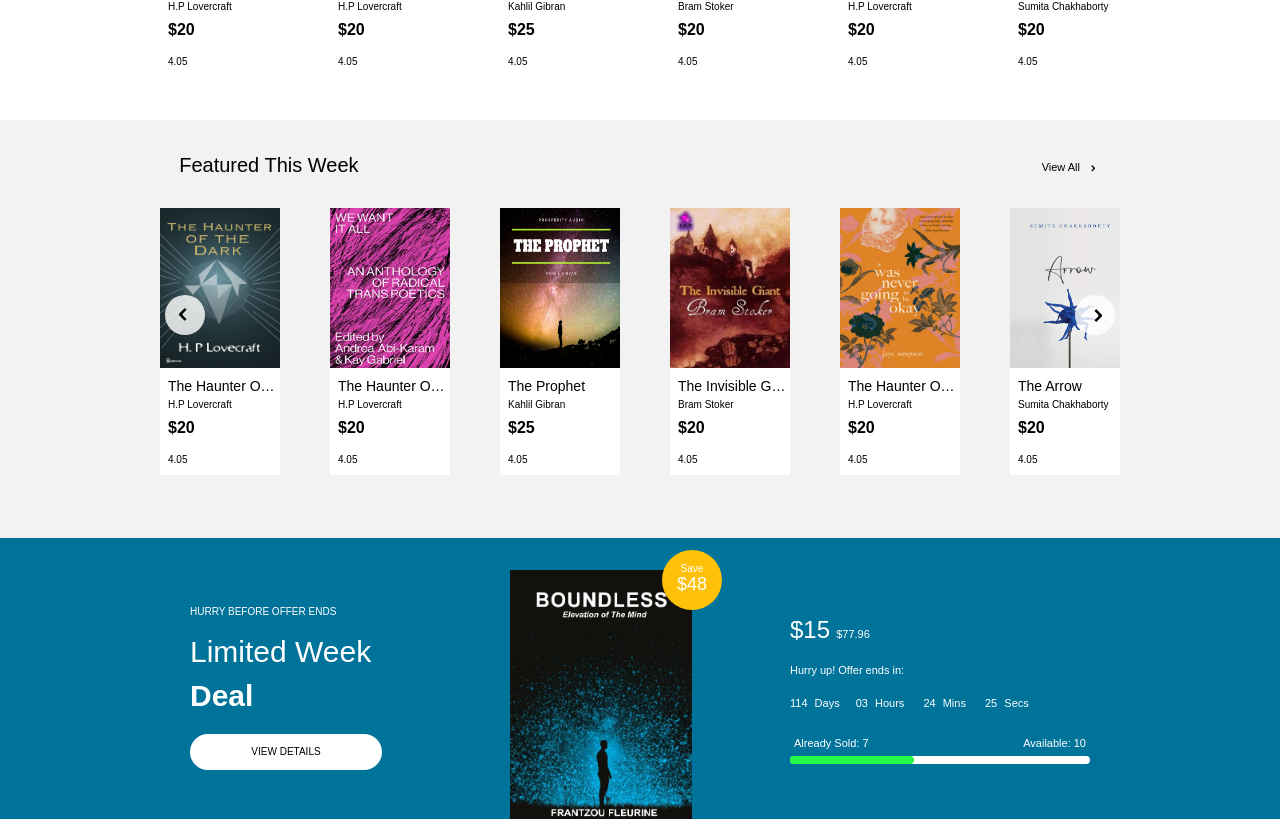
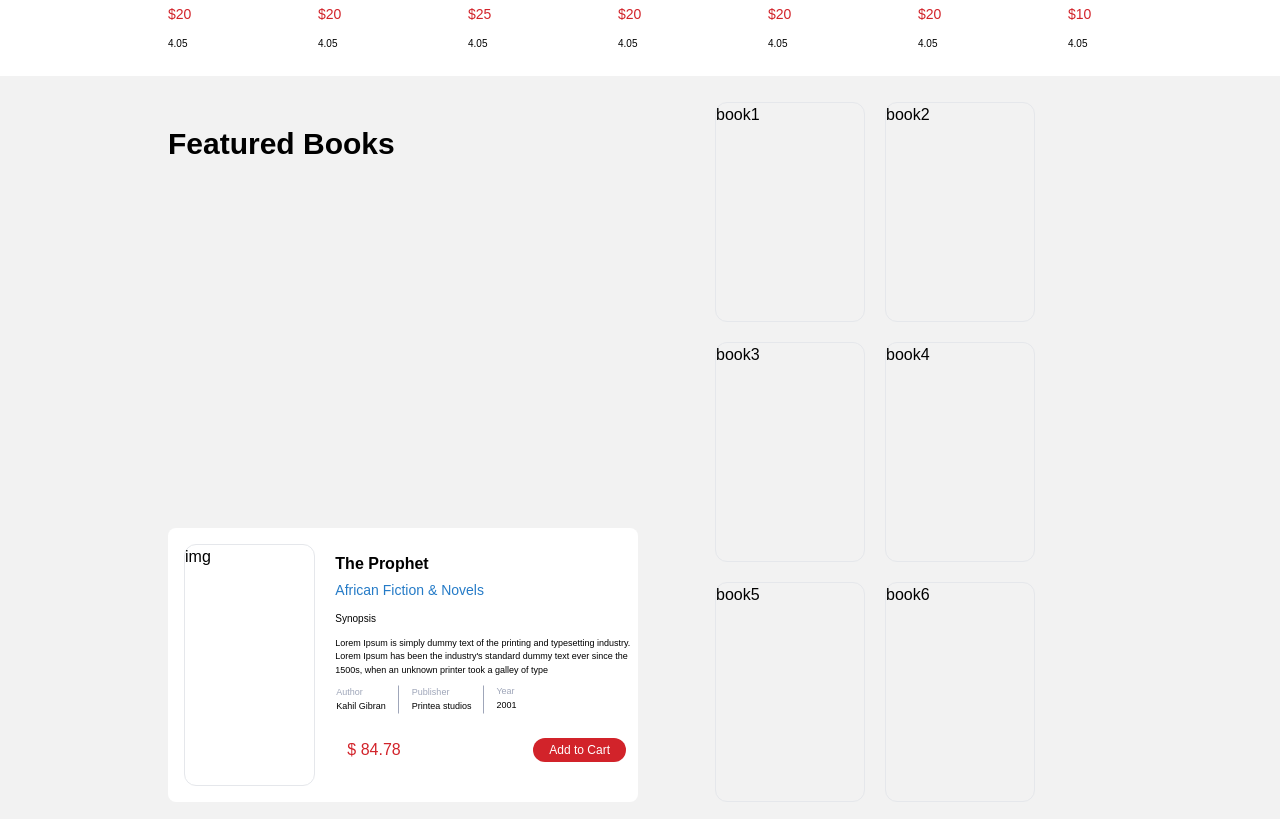
Before and after one commit to ug-tickets/AB-Web, a Next.js app: page / in a window 1280 px wide. Shown: the part 928-1747 px from the top of the page. Built offline with nearby package versions, Linux system fonts and the light colour scheme.

Commit message:
AB-20: Featured section

```diff
--- a/components/bookSlider/book-slider.module.css
+++ b/components/bookSlider/book-slider.module.css
@@ -1,16 +1,16 @@
 .bookSliderBook {
-  width: 120px;
+  width: 130px;
   height: 100%;
-  margin-right: 50px;
+  margin-right: 20px;
 }
 .bookSliderBook img {
   width: 100%;
-  height: 160px;
+  height: 200px;
 }
 .prv {
   position: absolute;
   top: 30%;
-  left: 5px;
+  left: 1px;
   z-index: 1;
   width: 40px;
   height: 40px;
@@ -19,11 +19,12 @@
   cursor: pointer;
   padding-top: 3px;
   transform: rotate(-90deg);
+  box-shadow: 1px 1px 4px 1px #5a5a5a;
 }
 .nxt {
   position: absolute;
   top: 30%;
-  right: 5px;
+  right: 1px;
   z-index: 1;
   width: 40px;
   height: 40px;
@@ -33,6 +34,7 @@
   cursor: pointer;
   overflow: hidden;
   transform: rotate(90deg);
+  box-shadow: 1px 1px 4px 1px #5a5a5a;
 }
 .nxt::before {
   content: "\2303";
--- a/components/bookSlider/bookSlider.js
+++ b/components/bookSlider/bookSlider.js
@@ -6,14 +6,16 @@ const BookSlider = ({ sliderBooks }) => {
   if (!sliderBooks) return <></>;
   const outerSliderWidth = useRef(0);
   const totalBks = sliderBooks.length;
-  const innerSliderWidth = (120 + 50) * totalBks;
+  const innerSliderWidth = (130 + 20) * totalBks;
   const slides = sliderBooks.map((book, i) => (
     <div key={i} className={styles["bookSliderBook"]}>
       <img src={book.imgUrl} />
       <div className="py-2 pl-2 pr-1 bg-white">
         <div className="font-medium truncate text-[14px]">{book.title}</div>
         <div className="font-light text-[10px] truncate">{book.author}</div>
-        <div className="font-semibold mt-1 mb-3">{book.price}</div>
+        <div className="font-medium mt-1 mb-3 text-sm text-[#D2232A]">
+          {book.price}
+        </div>
         <div className="font-light text-[10px]">{book.rating}</div>
       </div>
     </div>
@@ -53,7 +55,7 @@ const BookSlider = ({ sliderBooks }) => {
     <div
       style={{
         width: "100%",
-        height: "290px",
+        height: "300px",
         "margin-bottom": "20px",
         position: "relative",
         overflow: "hidden",
--- /dev/null
+++ b/components/featured-section/featured.js
@@ -0,0 +1,79 @@
+import React from "react";
+import styles from "./featured.module.css";
+import clsx from "clsx";
+
+const Featured = () => {
+  return (
+    <div className="flex flex-wrap min-h-[449px] h-auto ml-2">
+      <div className="flex-1 mr-3 flex flex-col justify-between min-w-[450px]">
+        <div className="text-sm md:text-[30px] mb-5 md:mb-16 mt-14 font-bold">
+          Featured Books
+        </div>
+        <div className="flex bg-white rounded-lg py-0 mb-5">
+          <div className={styles["deno"]}>
+            <div className=" rounded h-full ml-4 mb-4 mr-1 py-4">
+              <div className="w-full h-full border rounded-xl">img</div>
+            </div>
+          </div>
+          <div className={clsx(styles["ivy"], "py-5 pl-4")}>
+            <div className="leading-8 font-bold">The Prophet</div>
+            <div className="font-light text-[14px] text-[#257BC7]">
+              {"African Fiction & Novels"}
+            </div>
+            <div className="font-medium text-[10px] leading-9">Synopsis</div>
+            <div className="text-[9px] pr-1">
+              Lorem Ipsum is simply dummy text of the printing and typesetting
+              industry. Lorem Ipsum has been the industry's standard dummy text
+              ever since the 1500s, when an unknown printer took a galley of
+              type
+            </div>
+            <div className="flex my-1 py-1 text-[9px] text-left">
+              <div className="border border-r-[#9FA6B9] border-white pr-3">
+                <div className="text-[#9FA6B9]">Author</div>
+                Kahil Gibran
+              </div>
+              <div className="px-3 border border-r-[#9FA6B9] border-white">
+                <div className="text-[#9FA6B9]">Publisher</div>
+                Printea studios
+              </div>
+              <div className="px-3">
+                <div className="text-[#9FA6B9]">Year</div>
+                2001
+              </div>
+            </div>
+            <div className="flex justify-between px-3 my-5">
+              <div className="text-[#D2232A]">$ 84.78</div>
+              <button className="bg-[#D2232A] px-4 py-1 text-xs text-white rounded-[30px]">
+                Add to Cart
+              </button>
+            </div>
+          </div>
+        </div>
+      </div>
+      <div className=" flex-1 min-w-[450px] mt-0 md:mt-6">
+        <div className="flex flex-wrap justify-center">
+          <div className="w-[150px] border h-[220px] rounded-xl mr-5 mb-5">
+            book1
+          </div>
+          <div className="w-[150px] border h-[220px] rounded-xl mr-5 mb-5">
+            book2
+          </div>
+          <div className="w-[150px] border h-[220px] rounded-xl mr-5 mb-5">
+            book3
+          </div>
+          <div className="w-[150px] border h-[220px] rounded-xl mr-5 mb-5">
+            book4
+          </div>
+          <div className="w-[150px] border h-[220px] rounded-xl mr-5 mb-5">
+            book5
+          </div>
+          <div className="w-[150px] border h-[220px] rounded-xl mr-5 mb-5">
+            book6
+          </div>
+        </div>
+      </div>
+    </div>
+  );
+};
+
+export { Featured };
--- /dev/null
+++ b/components/featured-section/featured.module.css
@@ -0,0 +1,6 @@
+.deno {
+  flex: 1;
+}
+.ivy {
+  flex: 2;
+}
--- /dev/null
+++ b/components/featured-section/index.js
@@ -0,0 +1 @@
+export { Featured } from "./featured";
--- a/components/shared/headings/heading-component.js
+++ b/components/shared/headings/heading-component.js
@@ -5,7 +5,7 @@ import styles from "./headings.module.css";
 const Headings = ({ options }) => {
   return options ? (
     <div
-      className={clsx("flex justify-between ml-2 md:ml-[2%] mr-10 py-2 my-5")}
+      className={clsx("flex justify-between ml-2 md:ml-[2%] mr-10 py-2 my-2")}
     >
       <div className={styles["heading"]}>{options.heading}</div>
       {options.allLinkUrl && (
--- a/components/shared/headings/headings.module.css
+++ b/components/shared/headings/headings.module.css
@@ -1,9 +1,10 @@
 .heading {
-  font-size: 20px;
+  font-size: 13px;
+  font-weight: bold;
 }
 .headingsLink {
   position: relative;
-  font-size: 11px;
+  font-size: 12px;
   cursor: pointer;
   padding-top: 9px;
 }
--- a/pages/index.js
+++ b/pages/index.js
@@ -7,6 +7,7 @@ import { MainBody } from "../components/shared/main-body";
 import { Headings } from "../components/shared/headings";
 import { Footer } from "../components/footer";
 import { BookSlider } from "../components/bookSlider";
+import { Featured } from "../components/featured-section";
 
 export default function Home() {
   const headerOptions1 = {
@@ -172,10 +173,9 @@ export default function Home() {
               <BookSlider sliderBooks={sliderBooks} />
             </MainBody>
           </div>
-          <div className="w-full bg-[#E5E5E5] bg-opacity-[0.5] pb-5 pt-[2px]">
+          <div className="w-full bg-[#E5E5E5] bg-opacity-[0.5] pb-5 pt-[2px] h-auto">
             <MainBody>
-              <Headings options={headerOptions3} />
-              <BookSlider sliderBooks={sliderBooks} />
+              <Featured />
             </MainBody>
           </div>
         </main>
```
Also changed, not shown: components/featured-section/dung.js (added).
